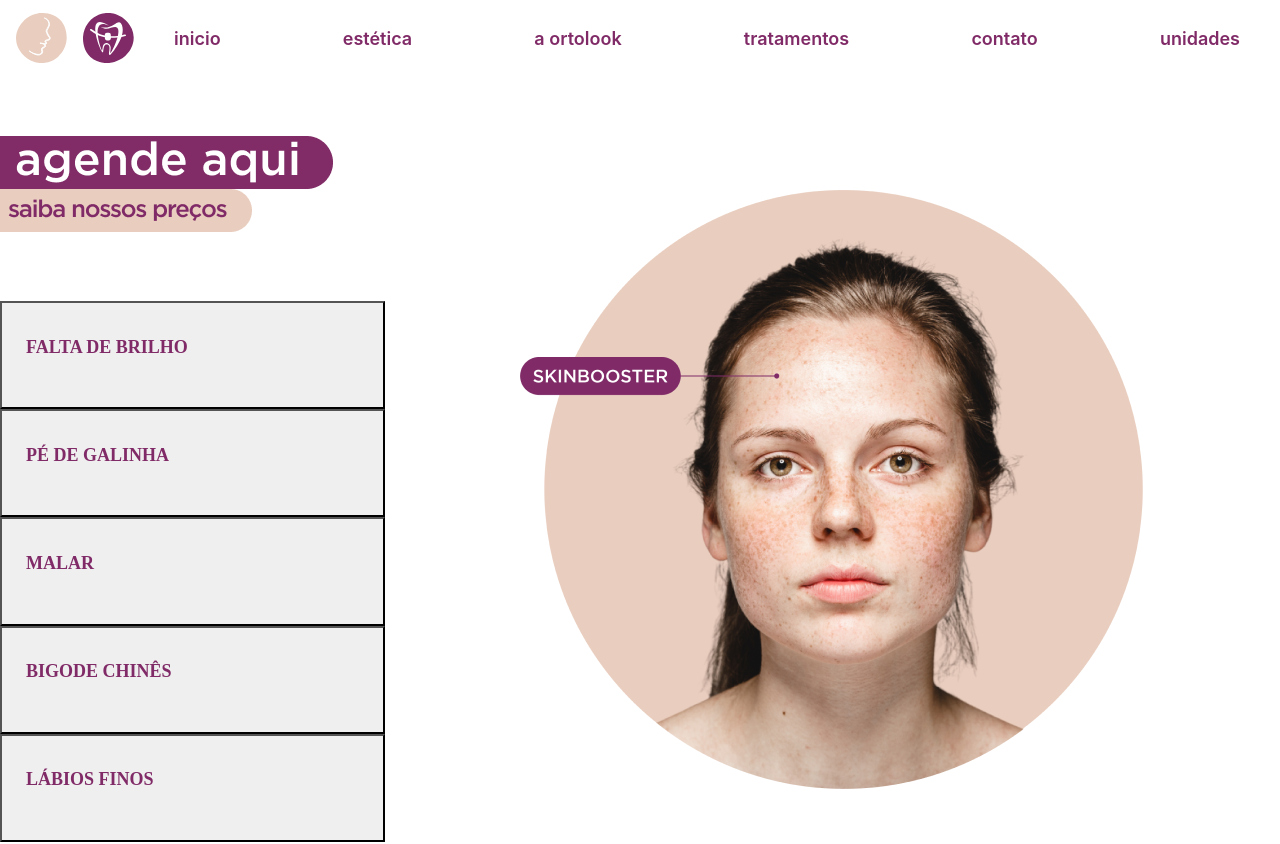
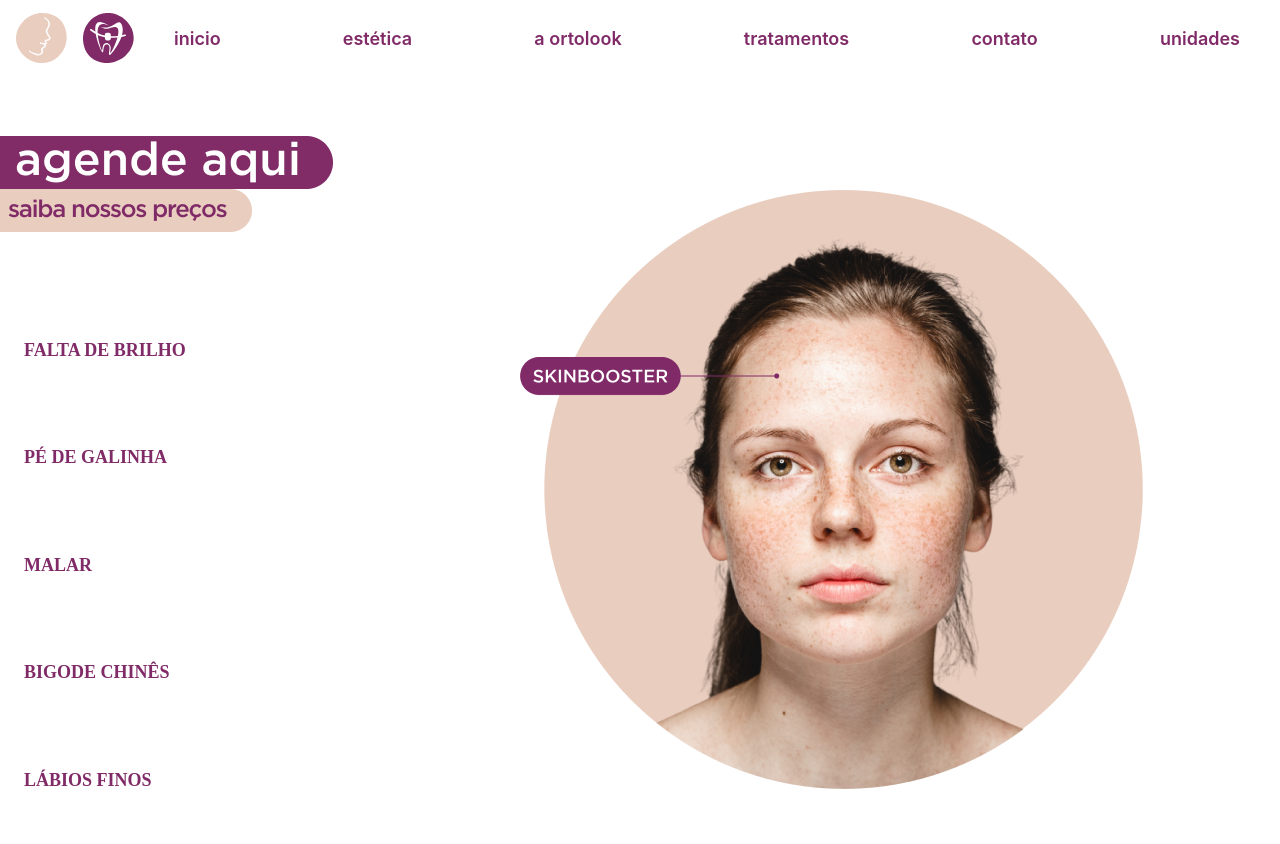
Before and after one commit to carvalhobfr/ortolook, a Next.js app: page /estetica in a window 1280 px wide. Shown: the top 844 px of the page. Built offline with nearby package versions, Linux system fonts and the light colour scheme; a web font is replaced by a local one.

Commit message:
tirar borda de botão important 2

```diff
--- a/src/styles/pages/Home.ts
+++ b/src/styles/pages/Home.ts
@@ -4,4 +4,17 @@ export const Container = styled.div`
   testeDiv {
     margin-top: 40px;
   }
+
+  button {
+    border: none !important;
+    outline: 0 !important;
+    cursor: pointer !important;
+    overflow: visible !important;
+    color: inherit !important;
+    background: transparent !important;
+  }
+
+  button:focus {
+    outline: 0 !important;
+  }
 `
```
